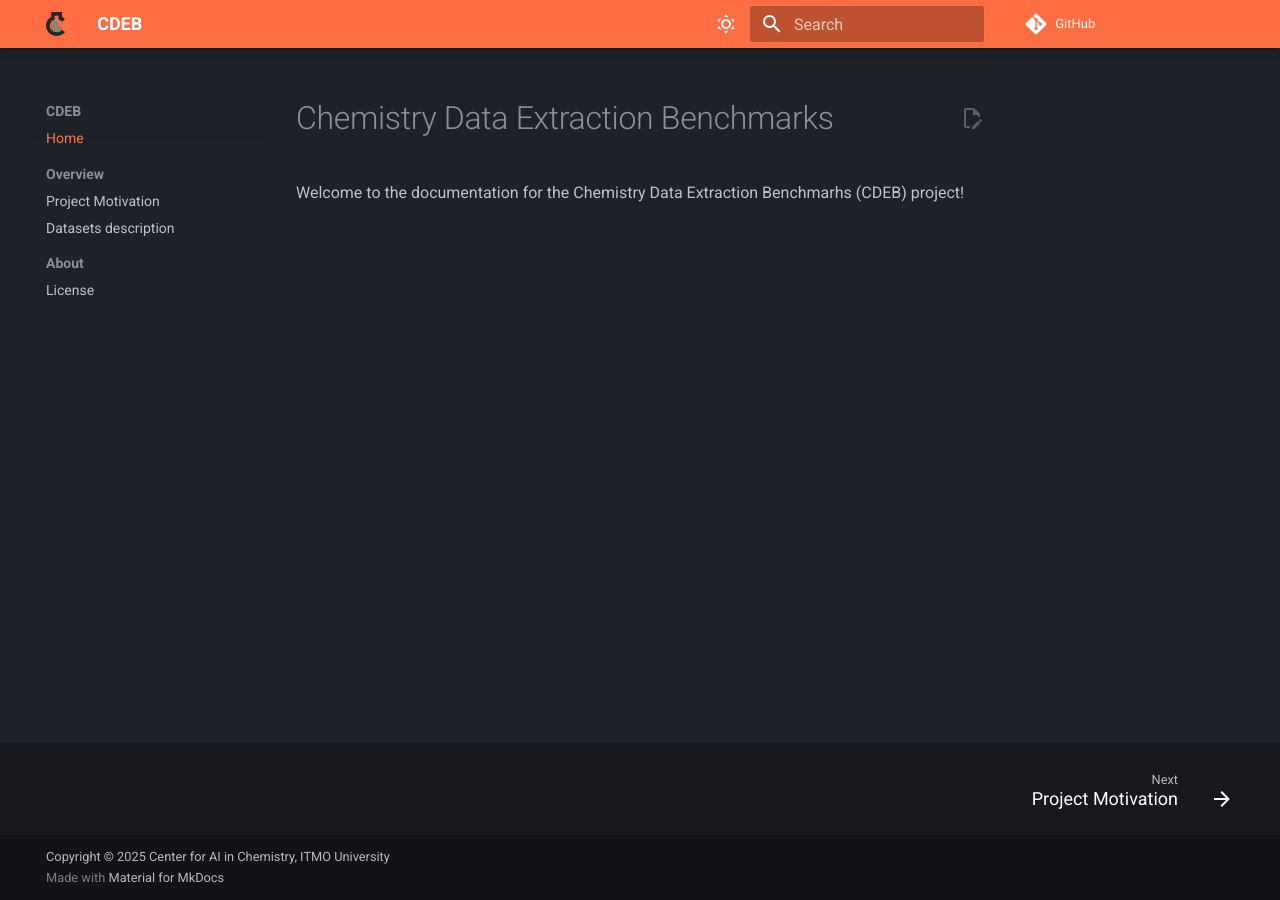
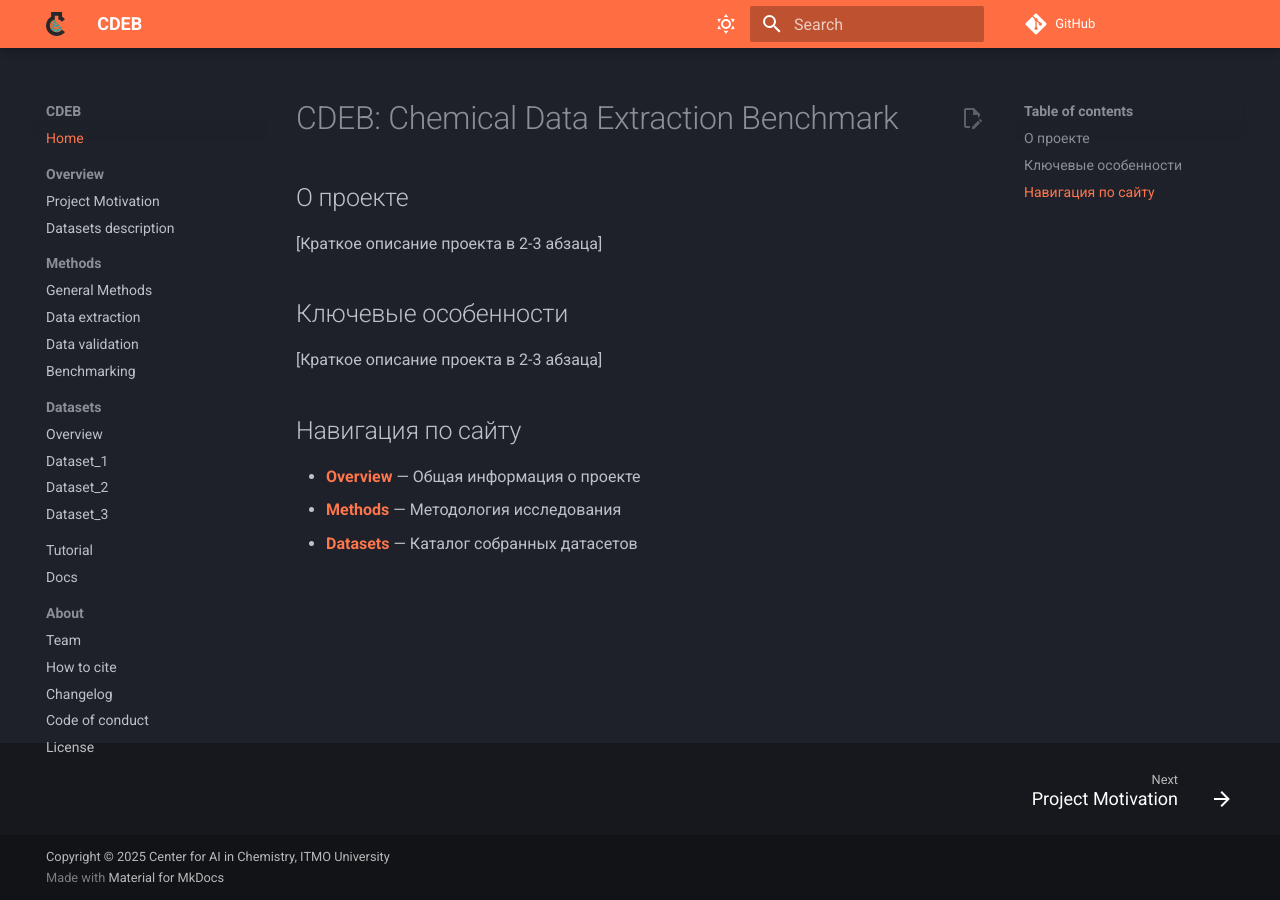
Before and after one commit to Riddars/CDEB, an MkDocs documentation site: the page built from docs/index.md, in a window 1280 px wide. Built offline with MkDocs 1.6.1 and Material for MkDocs 9.7.7, drawn with Linux system fonts in a browser that asks for light colours; comment, search, counter and statistics services are not loaded.

Commit message:
Сделал новую структуру с затычками

```diff
--- a/docs/index.md
+++ b/docs/index.md
@@ -1,3 +1,12 @@
-# Chemistry Data Extraction Benchmarks
+# CDEB: Chemical Data Extraction Benchmark
 
-Welcome to the documentation for the Chemistry Data Extraction Benchmarhs (CDEB) project!
+## О проекте
+[Краткое описание проекта в 2-3 абзаца]
+
+## Ключевые особенности
+[Краткое описание проекта в 2-3 абзаца]
+
+## Навигация по сайту
+- **[Overview](/CDEB/overview/project_motivation.html)** — Общая информация о проекте
+- **[Methods](/CDEB/methods/index.html)** — Методология исследования
+- **[Datasets](/CDEB/datasets/index.html)** — Каталог собранных датасетов
--- a/mkdocs.yml
+++ b/mkdocs.yml
@@ -41,12 +41,26 @@ theme:
 nav:
   - Home: index.md
   - Overview:
-      - docs/overview/project_motivation.md
-      - docs/overview/datasets_description.md
+      - Project Motivation: overview/project_motivation.md
+      - Datasets description: overview/datasets_description.md
+  - Methods:
+      - General Methods: methods/index.md
+      - Data extraction: methods/data_extraction.md
+      - Data validation: methods/data_validation.md
+      - Benchmarking: methods/benchmarking.md
+  - Datasets:
+      - Overview: datasets/index.md
+      - Dataset_1: datasets/dataset_1.md #1: datasets/dataset_1.md
+      - Dataset_2: datasets/dataset_2.md #2: datasets/dataset_2.md
+      - Dataset_3: datasets/dataset_3.md #n: datasets/dataset_n.md
+  - Tutorial: tutorial.md
+  - Docs: documentation.md
   - About:
-#      - docs/about/changelog.md
-#      - docs/about/conduct.md
-      - docs/about/license.md
+      - Team: about/team.md
+      - How to cite: about/how_to_cite.md
+      - Changelog: about/changelog.md
+      - Code of conduct: about/conduct.md
+      - License: about/license.md
 
 markdown_extensions:
   - abbr
@@ -88,7 +102,7 @@ plugins:
   - search:
       separator: '[\s\-,:!=\[\]()"`/]+|\.(?!\d)|&[lg]t;|(?!\b)(?=[A-Z][a-z])'
   - autorefs
-  - social
+  #- social
   - offline
 #  - gen-files:
 #      scripts:
```
Also changed, not shown: docs/about/changelog.md (added, +11 -0 lines), docs/about/conduct.md (added, +13 -0 lines), docs/about/how_to_cite.md (added, +8 -0 lines), docs/about/team.md (added, +13 -0 lines), docs/datasets/dataset_1.md (added, +22 -0 lines), docs/datasets/dataset_2.md (added, +17 -0 lines), docs/datasets/dataset_n.md (added, +17 -0 lines), docs/datasets/index.md (added, +10 -0 lines), docs/docs/overview/datasets_description.md (deleted, +0 -3 lines), docs/docs/overview/project_motivation.md (deleted, +0 -3 lines), docs/documentation.md (added, +10 -0 lines), docs/methods/benchmarking.md (added, +13 -0 lines), docs/methods/data_extraction.md (added, +13 -0 lines), docs/methods/data_validation.md (added, +13 -0 lines), 4 more files.
